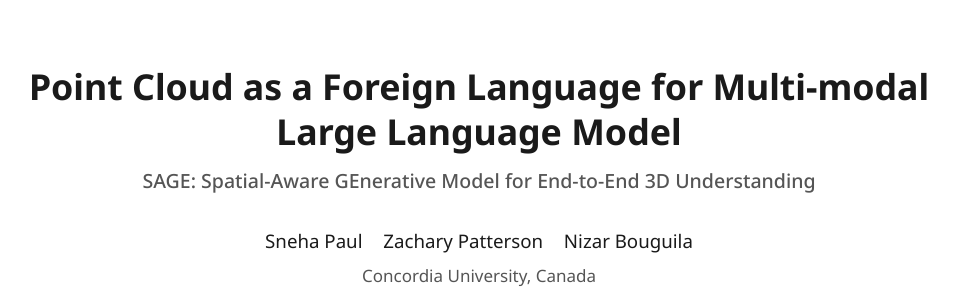
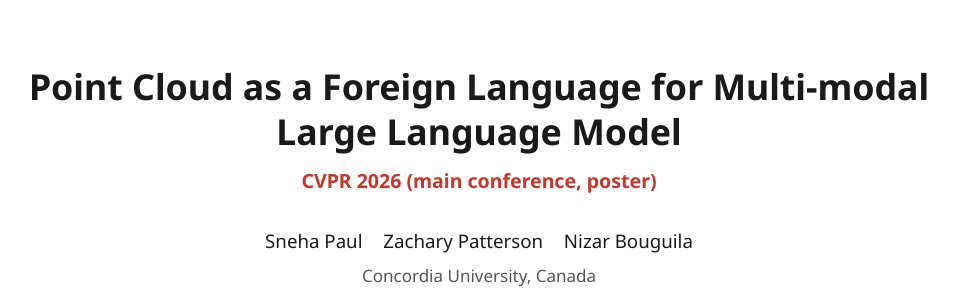
Before and after one commit to snehaputul/encoder_free_3D, a plain HTML site: page index.html in a window 1280 px wide. Shown: the top 296 px of the page, without its empty margins (161-1119 px from the left). Drawn offline with Linux system fonts and the light colour scheme; a web font is replaced by a local one.

Commit message:
Show CVPR 2026 venue under the title, styled in red
Co-Authored-By: Claude Opus 4.7 <noreply@anthropic.com>

```diff
--- a/css/style.css
+++ b/css/style.css
@@ -61,8 +61,8 @@ a:hover {
 .hero .subtitle {
     font-family: 'Google Sans', 'Noto Sans', sans-serif;
     font-size: 1.15em;
-    font-weight: 500;
-    color: var(--muted);
+    font-weight: 600;
+    color: #c0392b;
     margin: 0 0 28px;
 }
 
--- a/index.html
+++ b/index.html
@@ -19,7 +19,7 @@
 <section class="hero">
     <div class="container">
         <h1 class="title">Point Cloud as a Foreign Language for Multi-modal Large Language Model</h1>
-        <h2 class="subtitle">SAGE: Spatial-Aware GEnerative Model for End-to-End 3D Understanding</h2>
+        <h2 class="subtitle">CVPR 2026 (main conference, poster)</h2>
 
         <div class="authors">
             <span><a href="https://snehaputul.github.io/">Sneha Paul</a></span>
```
